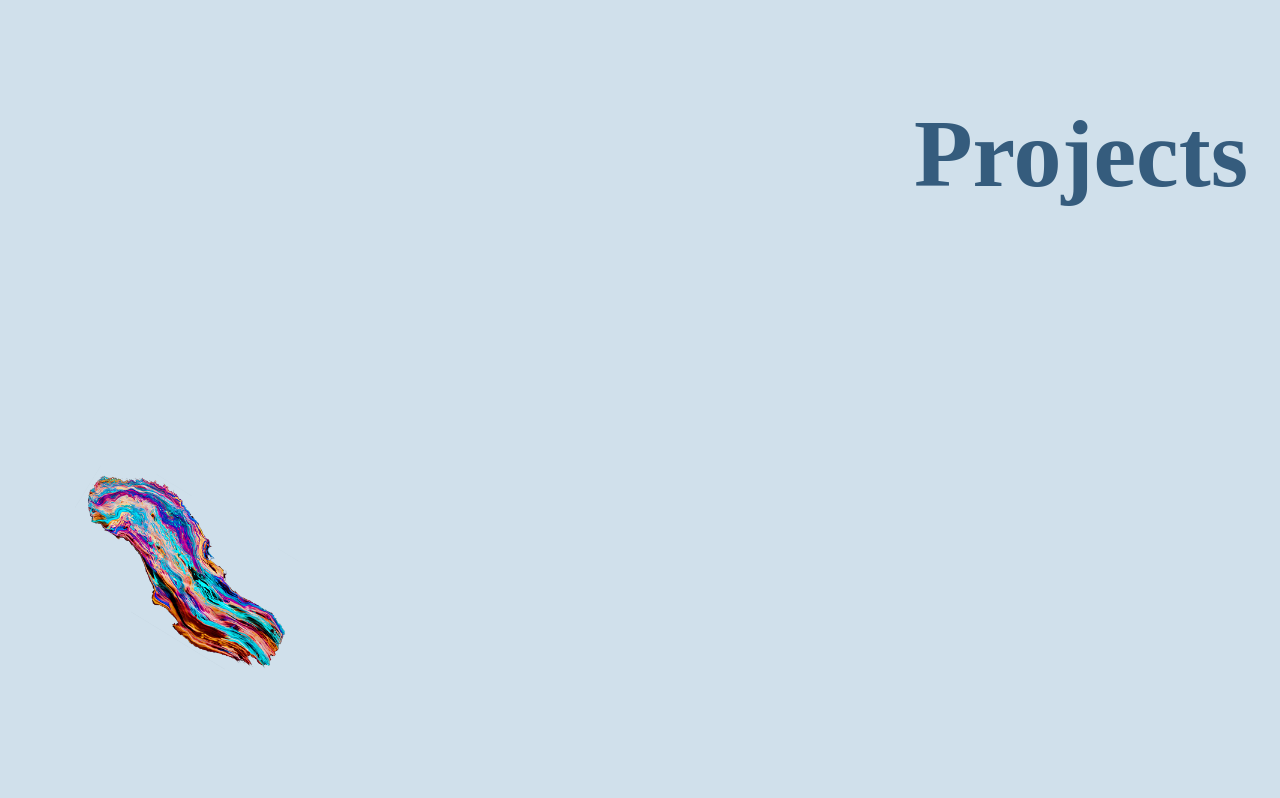
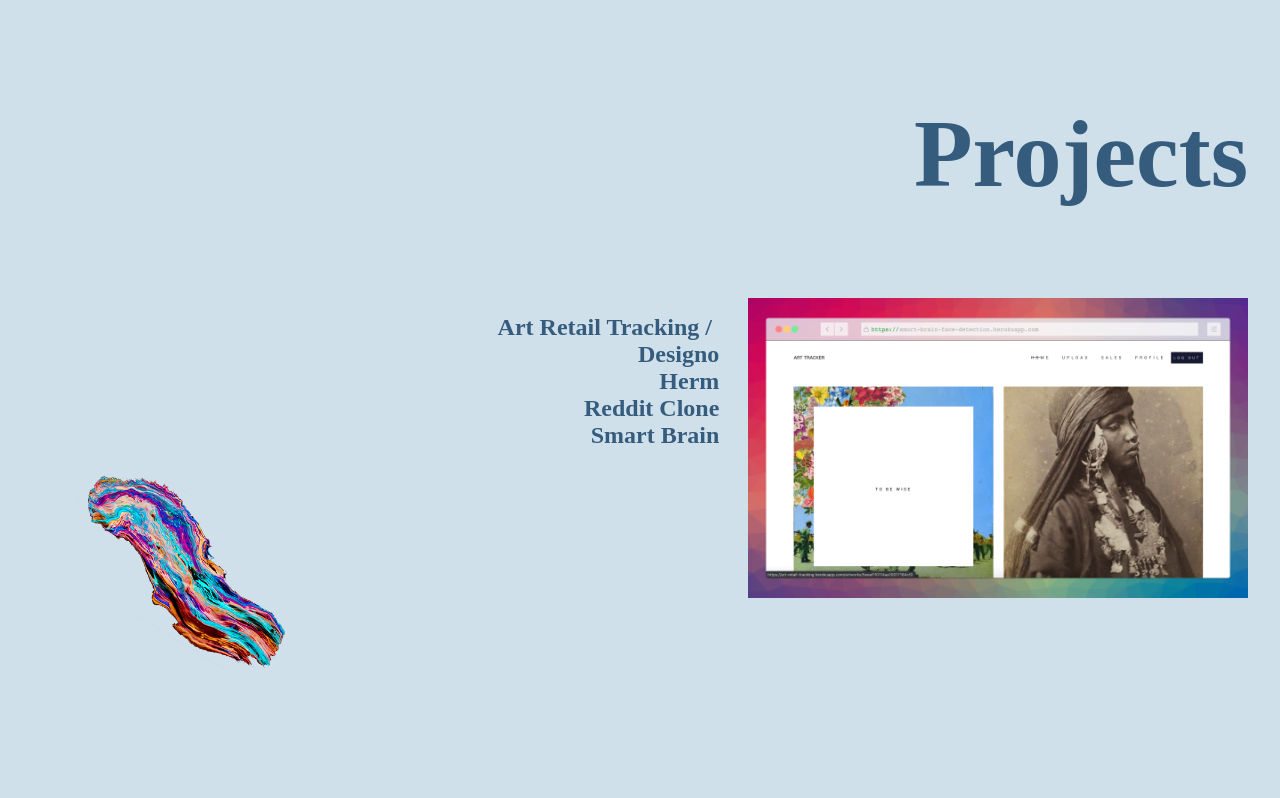
Before and after one commit to Baheya/portfolio-revisited, a Next.js app: page / in a window 1280 px wide. Shown: the part 750-1548 px from the top of the page. Built offline with nearby package versions, Linux system fonts and the light colour scheme.

Commit message:
added project section

```diff
--- a/components/Sections/Projects.js
+++ b/components/Sections/Projects.js
@@ -1,4 +1,6 @@
 import styled from 'styled-components';
+import { useState } from 'react';
+import { motion } from 'framer-motion';
 import { CollageTwo } from '../Collage/CollageTwo';
 
 const ProjectHeadline = styled.h1`
@@ -10,20 +12,189 @@ const ProjectHeadline = styled.h1`
   grid-row: 1 / 2;
 `;
 
-const ProjectsGrid = styled.section`
+const SectionGrid = styled.section`
   grid-column: 2 / -2;
   grid-row: 3 / 4;
   display: grid;
   grid-template-columns: repeat(4, 1fr);
   grid-template-rows: repeat(4, 25vh);
+  scroll-snap-align: start;
 `;
 
+const ProjectsGrid = styled.div`
+  display: grid;
+  grid-template-columns: 1fr 500px;
+  grid-template-rows: repeat(5, 100px);
+  grid-column: 1 / -1;
+  grid-row: 2 / 5;
+`;
+
+const ProjectList = styled.ul`
+  list-style: none;
+  color: var(--color-text-primary);
+  font-weight: 600;
+`;
+
+const Project = styled(motion.li)`
+  text-align: right;
+  position: relative;
+  cursor: pointer;
+  margin-right: 1rem;
+  transform: ${(props) => props.active && `transformX(-20px)`};
+`;
+
+const SlashContainer = styled(motion.span)`
+  opacity: ${(props) => (props.active ? 0 : 1)};
+
+  transform: translateY(-105%);
+`;
+
+const ProjectImage = styled.img`
+  width: 100%;
+  height: 300px;
+  object-fit: cover;
+  position: relative;
+`;
+
+const ProjectImageContainer = styled.div`
+  position: relative;
+  height: 300px;
+`;
+
+const ImageOverlay = styled(motion.div)`
+  position: absolute;
+  left: 0;
+  right: 0;
+  top: 0;
+  bottom: 0;
+  background-color: #fff;
+  opacity: 0;
+  display: flex;
+  justify-content: center;
+  align-items: center;
+`;
+
+const ButtonLink = styled(motion.a)`
+  border: 2px solid var(--color-text-primary);
+  background: none;
+  padding: 0.5rem 0.25rem;
+  margin: 0 0.5rem;
+  color: var(--color-text-primary);
+  &:hover {
+    border: 2px solid #fff;
+    background-color: var(--color-text-primary);
+    color: #fff;
+  }
+`;
+
+const textMotion = {
+  rest: {
+    x: 0,
+  },
+  hover: {
+    x: -20,
+    transition: {
+      duration: 0.2,
+      type: 'tween',
+      ease: 'easeIn',
+    },
+  },
+};
+
+const slashMotion = {
+  rest: {
+    opacity: 0,
+    ease: 'easeOut',
+    duration: 0.2,
+    type: 'tween',
+  },
+  hover: {
+    opacity: 1,
+    transition: {
+      duration: 0.2,
+      type: 'tween',
+      ease: 'easeIn',
+    },
+  },
+};
+
 const Projects = () => {
+  const projects = [
+    {
+      name: 'Art Retail Tracking',
+      img: 'project-screenshots/art-screenshot.png',
+      active: true,
+      github: 'https://github.com/Baheya/art-retail-tracking-api',
+      website: 'https://art-retail-tracking.herokuapp.com',
+    },
+    {
+      name: 'Designo',
+      img: 'project-screenshots/designo-screenshot.png',
+      active: false,
+      github: 'https://github.com/Baheya/designo',
+      website: 'https://designo-project.vercel.app',
+    },
+    {
+      name: 'Herm',
+      img: 'project-screenshots/herm-screenshot.png',
+      active: false,
+      github: 'https://github.com/Baheya/herm',
+      website: 'https://herm-app.azurewebsites.net',
+    },
+    {
+      name: 'Reddit Clone',
+      img: 'project-screenshots/reddit-clone-screenshot.png',
+      active: false,
+      github: 'https://github.com/Baheya/reddit-clone',
+      website: 'https://blog.baheyakhalifa.com',
+    },
+    {
+      name: 'Smart Brain',
+      img: 'project-screenshots/smart-brain-screenshot.png',
+      active: false,
+      github: 'https://github.com/Baheya/smart-brain',
+      website: 'https://smort-brain-faces-detection.herokuapp.com',
+    },
+  ];
+
+  const [activeProject, setActiveProject] = useState(0);
+
   return (
-    <ProjectsGrid>
+    <SectionGrid>
       <ProjectHeadline id="Projects">Projects</ProjectHeadline>
       <CollageTwo />
-    </ProjectsGrid>
+      <ProjectsGrid>
+        <ProjectList>
+          {projects.map((project, index) => {
+            return (
+              <Project
+                initial="rest"
+                whileHover="hover"
+                animate={activeProject === index ? 'hover' : 'rest'}
+                key={index}
+                onClick={() => setActiveProject(index)}
+              >
+                <motion.h2 variants={textMotion}>
+                  {project.name}{' '}
+                  <SlashContainer variants={slashMotion}>/</SlashContainer>
+                </motion.h2>
+              </Project>
+            );
+          })}
+        </ProjectList>
+        <ProjectImageContainer>
+          <ProjectImage src={projects[activeProject].img} />
+          <ImageOverlay whileHover={{ opacity: 0.8 }}>
+            <ButtonLink href={projects[activeProject].github} target="__blank">
+              Github
+            </ButtonLink>
+            <ButtonLink href={projects[activeProject].website} target="__blank">
+              Live Demo
+            </ButtonLink>
+          </ImageOverlay>
+        </ProjectImageContainer>
+      </ProjectsGrid>
+    </SectionGrid>
   );
 };
 
```
